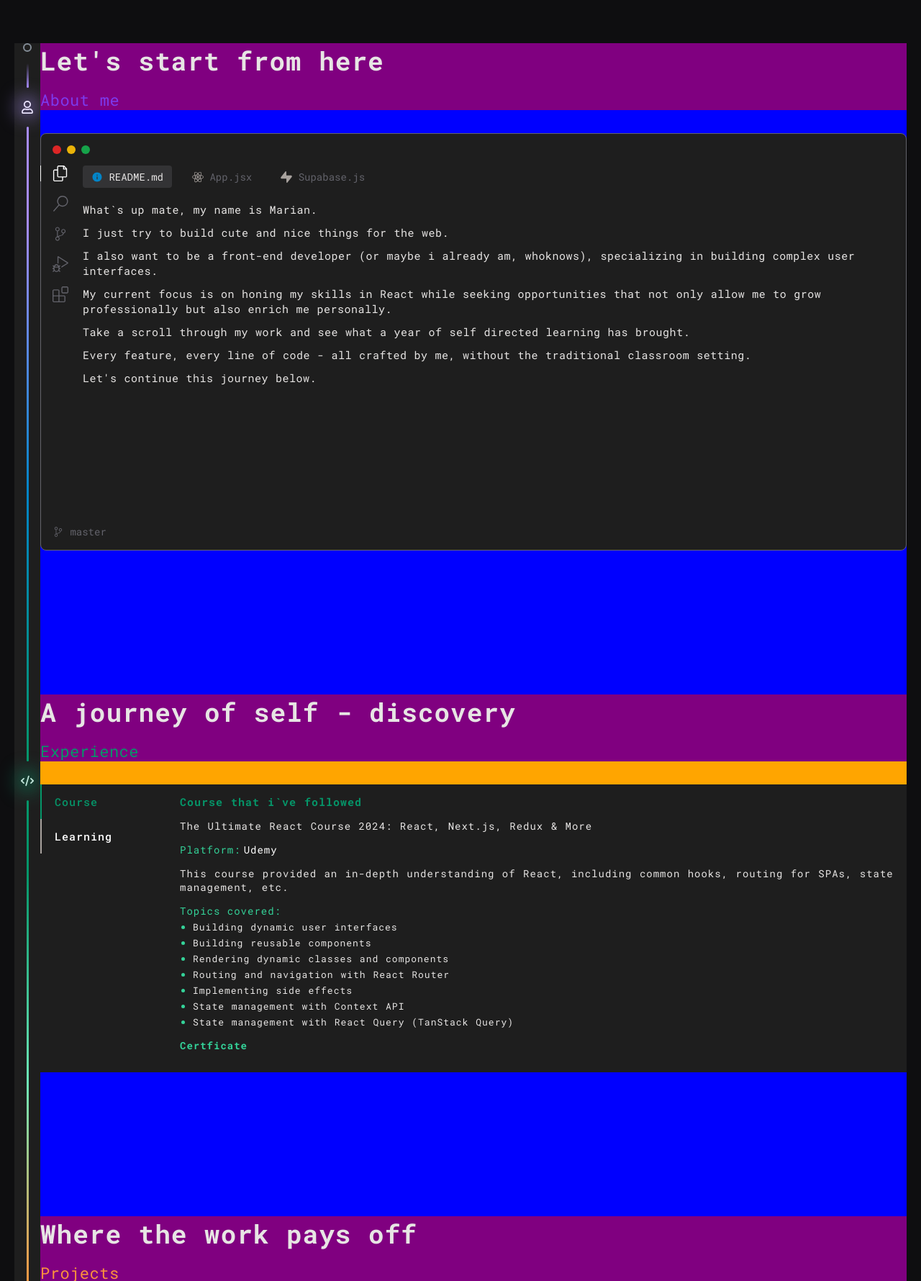
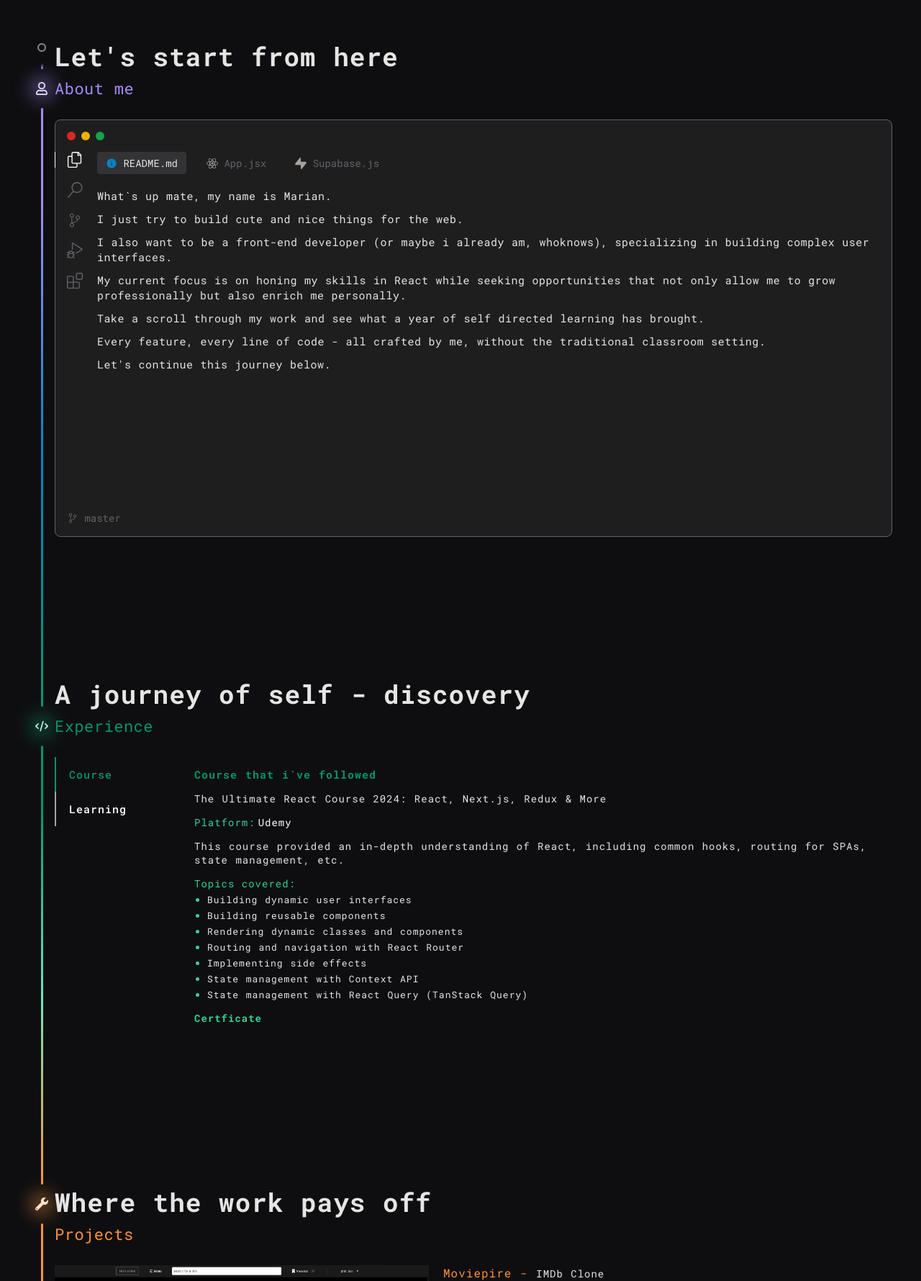
Before and after one commit to MariannDobre/portfolio, a React (Create React App) app: page / in a window 1280 px wide. Shown: the part 140-1920 px from the top of the page at 72% size. Built offline with nearby package versions, Linux system fonts and the light colour scheme; a web font is replaced by a local one.

Commit message:
Created custom hook to determine sections heights and dynamically calculate the progress component height.

```diff
--- a/src/components/progress/progress.jsx
+++ b/src/components/progress/progress.jsx
@@ -44,9 +44,6 @@ const Circle = styled.div`
   border: 0.25rem solid var(--clr-gray-dark);
   border-radius: var(--rounded);
 
-  @media screen and (max-width: 1364px) {
-  }
-
   @media screen and (max-width: 1024px), screen and (max-height: 724px) {
     width: var(--dimensions-laptop);
     height: var(--dimensions-laptop);
@@ -58,6 +55,9 @@ const Circle = styled.div`
   }
 
   @media screen and (max-width: 480px) {
+    &.intro-circle {
+      display: none;
+    }
   }
 `;
 
@@ -136,19 +136,104 @@ function SectionMarker({ icon, iconSize, blurColor }) {
   );
 }
 
-function Progress({ sectionIndex }) {
-  const { ref: aboutBarRef, inView: isAboutBarInView } = useInView();
-  const { ref: expBarRef, inView: isExpBarInView } = useInView();
-  const { ref: projectsRef, inView: isProjectsBarInView } = useInView();
+function Progress({ sectionsHeights }) {
+  const { ref: aboutBar, inView: isAboutBarInView } = useInView();
+  const { ref: expBar, inView: isExpBarInView } = useInView();
+  const { ref: projectsBar, inView: isProjectsBarInView } = useInView();
+  const { ref: contactBar, inView: isContactBarInView } = useInView();
+  const deviceWidth = window.innerWidth;
+  const sectionsGap = '20rem';
+  const barMarginsY = 'calc(2 * 1.6rem)';
+
+  const iconSize = () => {
+    let iconSize = '2.4rem';
+
+    if (deviceWidth <= 480) {
+      iconSize = '1.6rem';
+    } else if (deviceWidth <= 768) {
+      iconSize = '1.8rem';
+    } else if (deviceWidth <= 1024) {
+      iconSize = '2.0rem';
+    } else if (deviceWidth <= 1364) {
+      iconSize = '2.2rem';
+    }
+
+    return iconSize;
+  };
+
+  const circleSize = () => {
+    let circleSize = '1.2rem';
+
+    if (deviceWidth <= 768) {
+      circleSize = '0.8rem';
+    } else if (deviceWidth <= 1024) {
+      circleSize = '1rem';
+    }
+
+    return circleSize;
+  };
+
+  const getContactHeadingHeight = () => {
+    let headingHeight = '8.4rem';
+
+    if (deviceWidth <= 480) {
+      headingHeight = '5.6rem';
+    } else if (deviceWidth <= 768) {
+      headingHeight = '6.2rem';
+    } else if (deviceWidth <= 1024) {
+      headingHeight = '6.8rem';
+    } else if (deviceWidth <= 1364) {
+      headingHeight = '7.4rem';
+    }
+
+    return headingHeight;
+  };
+
+  const getAboutBarHeight = () => {
+    let barHeight = `calc(${
+      sectionsHeights[0]
+    }px + ${sectionsGap} - ${iconSize()} - ${barMarginsY})`;
+
+    if (deviceWidth <= 480) {
+      barHeight = `calc(${
+        sectionsHeights[0]
+      }px + ${sectionsGap} - ${iconSize()} - ${barMarginsY} + 2.8rem - 0.4rem)`;
+    } else if (deviceWidth <= 598) {
+      barHeight = `calc(${
+        sectionsHeights[0]
+      }px + ${sectionsGap} - ${iconSize()} - ${barMarginsY} + 2.8rem)`;
+    }
+
+    return barHeight;
+  };
+
+  const getExpBarHeight = () => {
+    let barHeight = `calc(${
+      sectionsHeights[1]
+    }px + ${sectionsGap} - ${iconSize()} - ${barMarginsY})`;
+
+    if (deviceWidth <= 480) {
+      barHeight = `calc(${
+        sectionsHeights[1]
+      }px + ${sectionsGap} - ${iconSize()} - ${barMarginsY} - 2.8rem + 0.4rem)`;
+    } else if (deviceWidth <= 598) {
+      barHeight = `calc(${
+        sectionsHeights[1]
+      }px + ${sectionsGap} - ${iconSize()} - ${barMarginsY} - 2.8rem)`;
+    }
+
+    return barHeight;
+  };
 
   return (
     <SProgress>
-      {/* <Circle />
+      <Circle className='intro-circle' />
 
       <Bar
         className='intro-bar'
         $width='0.3rem'
-        $height='calc(13.5rem - 3.2rem - 0.8rem - 3.2rem)'
+        // heading section height - bar margins on Y axis - icon size - circle size
+        $height={`calc(8.4rem - ${barMarginsY} - 2.4rem - ${circleSize()})`}
         $background='linear-gradient(to bottom, transparent, var(--clr-violet-400))'
         $y='1.6rem'
       />
@@ -159,10 +244,21 @@ function Progress({ sectionIndex }) {
       />
 
       <Bar
-        className='about-bar'
+        ref={aboutBar}
+        className={isAboutBarInView ? 'bar-visible' : 'bar-hidden'}
         $width='0.3rem'
-        $height='calc(10rem + 56rem + 20rem + 3.2rem + 0.8rem + 1.6rem + 0.2rem)'
-        $background='linear-gradient(to bottom, var(--clr-violet-400) 15%, var(--clr-sky-600), var(--clr-emerald-600))'
+        // section height from clientHeight + the gap between sections - icons size - bar margins on Y axis
+        // $height={
+        //   window.innerWidth <= 598
+        //     ? `calc(${
+        //         sectionsHeights[0]
+        //       }px + 20rem - ${iconSize()} - (2 * 1.6rem) + 2.8rem)`
+        //     : `calc(${
+        //         sectionsHeights[0]
+        //       }px + 20rem - ${iconSize()} - (2 * 1.6rem))`
+        // }
+        $height={getAboutBarHeight()}
+        $background='linear-gradient(to bottom,  var(--clr-violet-400) 15%, var(--clr-sky-600), var(--clr-emerald-600))'
         $y='1.6rem'
       />
 
@@ -172,10 +268,21 @@ function Progress({ sectionIndex }) {
       />
 
       <Bar
-        className='experience-bar'
+        ref={expBar}
+        className={isExpBarInView ? 'bar-visible' : 'bar-hidden'}
         $width='0.3rem'
-        $height='calc(10rem + 20rem + 48rem + 7.2rem - 1.6rem)'
-        $background='linear-gradient(to bottom, var(--clr-emerald-600) 15%, var(--clr-emerald-300), var(--clr-orange-400))'
+        // section height from clientHeight + the gap between sections - icons size - bar margins on Y axis
+        // $height={
+        //   window.innerWidth <= 598
+        //     ? `calc(${
+        //         sectionsHeights[1]
+        //       }px + ${sectionsGap} - ${iconSize()} - ${barMarginsY} - 2.8rem)`
+        //     : `calc(${
+        //         sectionsHeights[1]
+        //       }px + ${sectionsGap} - ${iconSize()} - ${barMarginsY})`
+        // }
+        $height={getExpBarHeight()}
+        $background='linear-gradient(to bottom,  var(--clr-emerald-600) 15%, var(--clr-emerald-300), var(--clr-orange-400))'
         $y='1.6rem'
       />
 
@@ -185,9 +292,13 @@ function Progress({ sectionIndex }) {
       />
 
       <Bar
-        className='projects-bar'
+        ref={projectsBar}
+        className={isProjectsBarInView ? 'bar-visible' : 'bar-hidden'}
         $width='0.3rem'
-        $height='calc(10rem + 20rem + 92rem + 7.2rem - 1.6rem + 0.2rem)'
+        // section height from clientHeight + the gap between sections - icons size - bar margins on Y axis
+        $height={`calc(${
+          sectionsHeights[2]
+        }px + ${sectionsGap} - ${iconSize()} - ${barMarginsY})`}
         $background='linear-gradient(to bottom, var(--clr-orange-400) 15%, var(--clr-yellow-400), var(--clr-rose-400) 75%)'
         $y='1.6rem'
       />
@@ -198,85 +309,13 @@ function Progress({ sectionIndex }) {
       />
 
       <Bar
-        className='contact-bar'
-        $width='0.3rem'
-        $height='calc(10rem + 46.4rem - 1.6rem * 2 - 0.8rem)'
-        $background='linear-gradient(to bottom, var(--clr-rose-400), transparent)'
-        $y='1.6rem'
-      />
-
-      <Circle /> */}
-
-      <Circle />
-
-      <Bar
-        $width='0.3rem'
-        // heading section height - bar margins on Y axis - heading section gap - icon size
-        $height='calc(10.6rem - (1.6rem * 2) - 1.6rem - 2.4rem)'
-        $background='linear-gradient(to bottom, transparent, var(--clr-violet-400))'
-        $y='1.6rem'
-      />
-
-      <SectionMarker
-        icon={<FaRegUser />}
-        blurColor='var(--clr-violet-400)'
-      />
-
-      <Bar
-        ref={aboutBarRef}
-        className={isAboutBarInView ? 'bar-visible' : 'bar-hidden'}
-        $width='0.3rem'
-        // the gap between heading section and section content + section content height + gap between sections - bar top margin + heading of the section subtitle + bar bottom margin + section heading gap + line-height gap
-        $height='calc(3.2rem + 60rem + 20rem - 1.6rem + 3.2rem + 1.6rem + 1.6rem + 0.2rem)'
-        $background='linear-gradient(to bottom,  var(--clr-violet-400) 15%, var(--clr-sky-600), var(--clr-emerald-600))'
-        $y='1.6rem'
-      />
-
-      <SectionMarker
-        icon={<FaCode />}
-        blurColor='var(--clr-emerald-600)'
-      />
-
-      <Bar
-        ref={expBarRef}
-        className={`${isExpBarInView ? 'bar-visible' : 'bar-hidden'} ${
-          sectionIndex === 0 ? 'bar-course-height' : 'bar-learning-height'
-        }`}
-        $width='0.3rem'
-        // the gap between heading section and section content + gap between sections + content section height + next section subtitle height + gap between next sectiont titles + line-height gap
-        $height={
-          sectionIndex === 0
-            ? 'calc(3.2rem + 20rem + 40rem + 3.2rem + 1.6rem + 0.2rem)'
-            : 'calc(3.2rem + 20rem + 44rem + 3.2rem + 1.6rem + 0.2rem)'
-        }
-        $background='linear-gradient(to bottom,  var(--clr-emerald-600) 15%, var(--clr-emerald-300), var(--clr-orange-400))'
-        $y='1.6rem'
-      />
-
-      <SectionMarker
-        icon={<FaWrench />}
-        blurColor='var(--clr-orange-400)'
-      />
-
-      <Bar
-        ref={projectsRef}
-        className={isProjectsBarInView ? 'bar-visible' : 'bar-hidden'}
+        ref={contactBar}
+        className={isContactBarInView ? 'bar-visible' : 'bar-hidden'}
         $width='0.3rem'
         //
-        $height='calc(3.2rem + 20rem + (3 * 2rem) + (3 * 28rem) + 3.2rem - 0.2rem)'
-        $background='linear-gradient(to bottom, var(--clr-orange-400) 15%, var(--clr-yellow-400), var(--clr-rose-400) 75%)'
-        $y='1.6rem'
-      />
-
-      <SectionMarker
-        icon={<TfiEmail />}
-        blurColor='var(--clr-rose-400)'
-      />
-
-      <Bar
-        $width='0.3rem'
-        //
-        $height='calc(3.2rem + 24rem)'
+        $height={`calc(${
+          sectionsHeights[3]
+        }px - ${getContactHeadingHeight()} - 3.2rem - ${circleSize()})`}
         $background='linear-gradient(to bottom, var(--clr-rose-400), transparent)'
         $y='1.6rem'
       />
--- a/src/components/sections/experience/experience.jsx
+++ b/src/components/sections/experience/experience.jsx
@@ -6,32 +6,19 @@ import ExperienceTabContent from './experienceTabContent';
 const StyledExperienceContent = styled.aside`
   --max-width: 140rem;
 
-  --height-course: 40rem;
-  --height-learning: 44rem;
-
-  --height-course-laptop-lg: 40rem;
-  --height-learning-laptop-lg: 44rem;
-
-  --height-course-tablet: 52rem;
-  --height-course-tablet-2: 56rem;
-  --height-learning-tablet: 48rem;
-
-  --height-course-mobile: 64rem;
-  --height-learning-mobile: 52rem;
-
   display: flex;
   gap: 1.6rem;
   max-width: var(--max-width);
-  background-color: var(--bg-clr-secondary);
+  /* background-color: var(--bg-clr-secondary); */
 
   transition: height 0.35s ease;
 
   &.course-height {
-    height: var(--height-course);
+    height: auto;
   }
 
   &.learning-height {
-    height: var(--height-learning);
+    height: auto;
   }
 
   @media screen and (max-width: 1364px) {
--- a/src/components/sections/experience/experienceTabContent.jsx
+++ b/src/components/sections/experience/experienceTabContent.jsx
@@ -10,25 +10,25 @@ const Wrapper = styled.div`
   align-items: flex-start;
   gap: 1.6rem;
   font-family: var(--font-fam-sans);
-  padding: 1.6rem 1.6rem 1.6rem 0;
+  padding: 1.6rem 1.6rem 3.2rem 0;
 
   @media screen and (max-width: 1364px) {
     gap: 1.4rem;
-    padding: 1.4rem 1.4rem 1.4rem 0;
+    padding: 1.4rem 1.4rem 2.8rem 0;
   }
 
   @media screen and (max-width: 1024px), screen and (max-height: 724px) {
     gap: 1.2rem;
-    padding: 1.2rem 1.2rem 1.2rem 0;
+    padding: 1.2rem 1.2rem 2.4rem 0;
   }
 
   @media screen and (max-width: 768px), screen and (max-height: 664px) {
     gap: 1rem;
-    padding: 1rem 1rem 1rem 0;
+    padding: 1rem 1rem 2rem 0;
   }
 
   @media screen and (max-width: 480px) {
-    padding: 0.8rem 0.8rem 0.8rem 0;
+    padding: 0.8rem 0.8rem 1.6rem 0;
   }
 `;
 
@@ -80,7 +80,12 @@ const Description = styled.p`
   }
 
   @media screen and (max-width: 768px), screen and (max-height: 664px) {
-    font-size: var(--font-size-sm);
+    &.hidden {
+      display: none;
+    }
+  }
+
+  @media screen and (max-width: 480px) {
   }
 `;
 
@@ -215,7 +220,9 @@ function ExperienceTabContent({ sectionIndex }) {
 
       {/* !ONLY FOR COURSE SECTION */}
       {sectionIndex === 0 ? (
-        <Description>{sectionsContent[0]?.content[0]?.description}</Description>
+        <Description className='hidden'>
+          {sectionsContent[0]?.content[0]?.description}
+        </Description>
       ) : null}
 
       {/* !ONLY FOR LEARNING SECTION */}
--- a/src/components/sections/projects/projects.jsx
+++ b/src/components/sections/projects/projects.jsx
@@ -1,6 +1,6 @@
 import React from 'react';
 import styled from 'styled-components';
-import { Div, Image, Link, Span } from '../../../interface/styledComponents';
+import { Div, Image, Link } from '../../../interface/styledComponents';
 import { FiGithub } from 'react-icons/fi';
 import { HiOutlineArrowTopRightOnSquare } from 'react-icons/hi2';
 import Tooltip from '../../../interface/tooltip';
@@ -135,7 +135,7 @@ function Projects() {
       $maxWidth='140rem'
       $direction='column'
       $gap='2rem'
-      $bgColor='blue'
+      // $bgColor='blue'
     >
       {projects.map((project) => (
         <SProject key={project.id}>
--- a/src/components/test.jsx
+++ b/src/components/test.jsx
@@ -1,5 +1,4 @@
 import React, { useState } from 'react';
-import { useInView } from 'react-intersection-observer';
 import { Div, Section } from '../interface/styledComponents';
 import Progress from './progress/progress';
 import About from './sections/about/about';
@@ -7,39 +6,86 @@ import Experience from './sections/experience/experience';
 import SectionHeadings from '../interface/sectionHeadings';
 import Projects from './sections/projects/projects';
 import ContactForm from './sections/contact/contactForm';
+import useSectionHeight from '../hooks/useSectionHeight';
 
 function Test() {
   const [sectionIndex, setSectionIndex] = useState(0);
+  const {
+    measureRef: aboutMeasureRef,
+    sectionHeight: aboutSectionHeight,
+    intersectionRef: aboutSectionRef,
+    inView: isAboutSectionInView,
+  } = useSectionHeight({ optionalTabIndex: null });
+  const {
+    measureRef: expMeasureRef,
+    sectionHeight: expSectionHeight,
+    intersectionRef: expSectionRef,
+    inView: isExpSectionInView,
+  } = useSectionHeight({ optionalTabIndex: sectionIndex });
+  const {
+    measureRef: projectsMeasureRef,
+    sectionHeight: projectsSectionHeight,
+    intersectionRef: projectsSectionRef,
+    inView: isProjectsSectionInView,
+  } = useSectionHeight({ optionalTabIndex: null });
+  const {
+    measureRef: contactMeasureRef,
+    sectionHeight: contactSectionHeight,
+    intersectionRef: contactSectionRef,
+    inView: isContactSectionInView,
+  } = useSectionHeight({ optionalTabIndex: null });
 
   return (
     <Section
       $width='100%'
       $maxWidth='100%'
-      $minHeight='400rem'
-      $bgColor='var(--bg-clr-secondary)'
+      $minHeight='auto'
     >
       <Div
         className='progress-content'
         $gap='2rem'
       >
-        <Progress sectionIndex={sectionIndex} />
+        <Progress
+          sectionsHeights={[
+            aboutSectionHeight,
+            expSectionHeight,
+            projectsSectionHeight,
+            contactSectionHeight,
+          ]}
+        />
 
         <Div
           $direction='column'
-          // $justifyContent='space-between'
           $gap='20rem'
           $width='100%'
           $maxWidth='100%'
-          $minHeight='360rem'
-          $bgColor='blue'
+          $minHeight='auto'
         >
-          <AboutTest />
+          <AboutTest
+            measureRef={aboutMeasureRef}
+            intersectionRef={aboutSectionRef}
+            inView={isAboutSectionInView}
+          />
+
           <ExperienceTest
             sectionIndex={sectionIndex}
             setSectionIndex={setSectionIndex}
+            measureRef={expMeasureRef}
+            intersectionRef={expSectionRef}
+            inView={isExpSectionInView}
           />
-          <ProjectsTest />
-          <ContactTest />
+
+          <ProjectsTest
+            measureRef={projectsMeasureRef}
+            intersectionRef={projectsSectionRef}
+            inView={isProjectsSectionInView}
+          />
+
+          <ContactTest
+            measureRef={contactMeasureRef}
+            intersectionRef={contactSectionRef}
+            inView={isContactSectionInView}
+          />
         </Div>
       </Div>
     </Section>
@@ -47,12 +93,13 @@ function Test() {
 }
 
 // SECTION1 TEST COMPONENTS
-function AboutTest() {
-  const { ref: aboutSectionRef, inView } = useInView();
-
+function AboutTest({ measureRef, intersectionRef, inView }) {
   return (
     <Section
-      ref={aboutSectionRef}
+      ref={(element) => {
+        measureRef.current = element;
+        intersectionRef(element);
+      }}
       className={inView ? 'section-visible' : 'section-hidden'}
       $width='100%'
       $maxWidth='100%'
@@ -60,7 +107,7 @@ function AboutTest() {
       <SectionHeadings
         title="Let's start from here"
         subtitle='About me'
-        subtitleTextColor='var(--clr-violet-600)'
+        subtitleTextColor='var(--clr-violet-400)'
       />
 
       <SectionContent componentToRender={<About />} />
@@ -69,16 +116,22 @@ function AboutTest() {
 }
 
 // SECTION2 TEST COMPONENTS
-function ExperienceTest({ sectionIndex, setSectionIndex }) {
-  const { ref: expSectionRef, inView } = useInView();
-
+function ExperienceTest({
+  sectionIndex,
+  setSectionIndex,
+  measureRef,
+  intersectionRef,
+  inView,
+}) {
   return (
     <Section
-      ref={expSectionRef}
+      ref={(element) => {
+        measureRef.current = element;
+        intersectionRef(element);
+      }}
       className={inView ? 'section-visible' : 'section-hidden'}
       $width='100%'
       $maxWidth='100%'
-      $bgColor='orange'
     >
       <SectionHeadings
         title='A journey of self - discovery'
@@ -99,16 +152,16 @@ function ExperienceTest({ sectionIndex, setSectionIndex }) {
 }
 
 // SECTION3 TEST COMPONENTS
-function ProjectsTest() {
-  const { ref: projectsSectionRef, inView } = useInView();
-
+function ProjectsTest({ measureRef, intersectionRef, inView }) {
   return (
     <Section
-      ref={projectsSectionRef}
+      ref={(element) => {
+        measureRef.current = element;
+        intersectionRef(element);
+      }}
       className={inView ? 'section-visible' : 'section-hidden'}
       $width='100%'
       $maxWidth='100%'
-      $bgColor='orange'
     >
       <SectionHeadings
         title='Where the work pays off'
@@ -122,16 +175,16 @@ function ProjectsTest() {
 }
 
 // SECTION4 TEST COMPONENTS
-function ContactTest() {
-  const { ref: contactSectionRef, inView } = useInView();
-
+function ContactTest({ measureRef, intersectionRef, inView }) {
   return (
     <Section
-      ref={contactSectionRef}
+      ref={(element) => {
+        measureRef.current = element;
+        intersectionRef(element);
+      }}
       className={inView ? 'section-visible' : 'section-hidden'}
       $width='100%'
       $maxWidth='100%'
-      $bgColor='orange'
     >
       <SectionHeadings
         title='Say hello'
--- /dev/null
+++ b/src/hooks/useSectionHeight.js
@@ -0,0 +1,27 @@
+import { useEffect, useRef, useState } from 'react';
+import { useInView } from 'react-intersection-observer';
+
+export default function useSectionHeight({ optionalTabIndex }) {
+  const measureRef = useRef();
+  const { ref: intersectionRef, inView } = useInView();
+  const [sectionHeight, setSectionHeight] = useState(0);
+
+  useEffect(() => {
+    if (measureRef?.current) {
+      setSectionHeight(measureRef?.current?.clientHeight);
+    }
+
+    const handleResize = () => {
+      if (measureRef?.current) {
+        setSectionHeight(measureRef?.current?.clientHeight);
+      }
+    };
+
+    window.addEventListener('resize', handleResize);
+    return () => {
+      window.removeEventListener('resize', handleResize);
+    };
+  }, [optionalTabIndex]);
+
+  return { measureRef, intersectionRef, inView, sectionHeight };
+}
--- a/src/index.css
+++ b/src/index.css
@@ -53,7 +53,7 @@
   --font-weight-600: 600;
   --font-weight-700: 700;
 
-  --app-padding: 20rem 2rem;
+  --app-padding: 20rem 4rem;
   --app-padding-tablet: 16rem 1.6rem;
 }
 
@@ -94,7 +94,7 @@ img {
   position: relative;
   z-index: 100;
 
-  transition: all 0.75s ease;
+  transition: all 1s ease;
 }
 
 .bar-hidden {
@@ -104,7 +104,7 @@ img {
   position: relative;
   z-index: 100;
 
-  transition: all 0.75s ease;
+  transition: all 1s ease;
 }
 
 /* BROWSER SCROLLBAR STYLES */
--- a/src/interface/sectionHeadings.jsx
+++ b/src/interface/sectionHeadings.jsx
@@ -13,6 +13,7 @@ const StyledSectionTitle = styled.h1`
   word-spacing: var(--word-spacing-default);
   padding: 0;
   margin: 0;
+  line-height: 1;
 
   @media screen and (max-width: 1364px) {
     font-size: var(--font-size-3xl);
@@ -42,6 +43,7 @@ const StyledSectionSubtitle = styled.p`
   word-spacing: var(--word-spacing-default);
   padding: 0;
   margin: 0;
+  line-height: 1;
 
   @media screen and (max-width: 1364px) {
     font-size: calc(var(--font-size-lg) - 0.2rem);
@@ -68,9 +70,9 @@ function SectionHeadings({ title, subtitle, subtitleTextColor }) {
       $gap='1.6rem'
       $width='100%'
       $maxWidth='100%'
-      $bgColor='purple'
     >
       <SectionTitle title={title} />
+
       <SectionSubtitle
         subtitle={subtitle}
         subtitleTextColor={subtitleTextColor}
--- a/src/interface/styledComponents.js
+++ b/src/interface/styledComponents.js
@@ -45,15 +45,28 @@ export const Bar = styled.div`
   margin: ${(props) => props.$y || '0'} ${(props) => props.$x || '0'};
 
   @media screen and (max-width: 1364px) {
+    &.intro-bar {
+      height: calc(7.4rem - (2 * 1.6rem) - 2.2rem - 1.2rem);
+    }
   }
 
   @media screen and (max-width: 1024px), screen and (max-height: 724px) {
+    &.intro-bar {
+      height: calc(6.8rem - (2 * 1.6rem) - 2rem - 1rem);
+    }
   }
 
   @media screen and (max-width: 768px), screen and (max-height: 664px) {
+    &.intro-bar {
+      height: calc(6.2rem - (2 * 1.6rem) - 1.8rem - 0.8rem);
+    }
   }
 
   @media screen and (max-width: 480px) {
+    &.intro-bar {
+      height: calc(5.6rem - (2 * 1.6rem) - 1.6rem);
+      background: var(--clr-violet-400);
+    }
   }
 `;
 
@@ -103,7 +116,7 @@ export const Div = styled.div`
 
     &.project-details-container {
       max-width: 60rem;
-      height: 32rem;
+      height: 20rem;
     }
   }
 
@@ -365,6 +378,12 @@ export const CustomButton = styled.button`
       font-size: calc(var(--font-size-base) - 0.3rem);
       padding: 1rem 0 1rem 1.4rem;
     }
+
+    &.contact-section-submitBtn {
+      font-size: calc(var(--font-size-base) - 0.1rem);
+      letter-spacing: 0.1rem;
+      word-spacing: 0.1rem;
+    }
   }
 
   @media screen and (max-width: 480px) {
@@ -372,6 +391,16 @@ export const CustomButton = styled.button`
       width: 12rem;
       font-size: var(--font-size-sm);
       padding: 0.8rem 0 0.8rem 1.2rem;
+    }
+
+    &.contact-section-submitBtn {
+      font-size: calc(var(--font-size-base) - 0.2rem);
+    }
+  }
+
+  @media screen and (max-width: 400px) {
+    &.contact-section-submitBtn {
+      font-size: calc(var(--font-size-base) - 0.3rem);
     }
   }
 `;
@@ -387,8 +416,6 @@ export const Image = styled.img`
   transition: all 0.5s ease;
 
   @media screen and (max-width: 1364px) {
-    &.project-image {
-    }
   }
 
   @media screen and (max-width: 1024px), screen and (max-height: 724px) {
```
Also changed, not shown: src/components/sections/contact/contactForm.jsx (+18 -3 lines), 1 other file (tests, documents, lock files or other folders).
